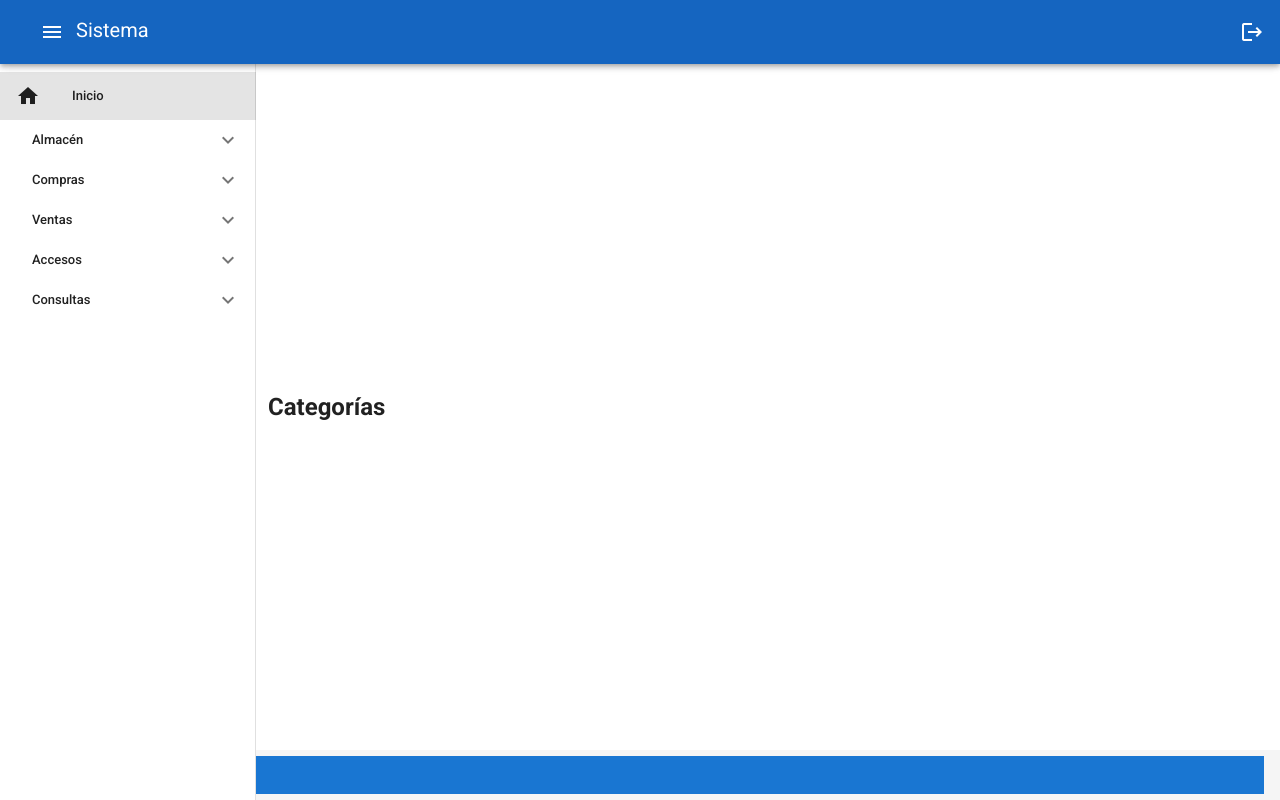
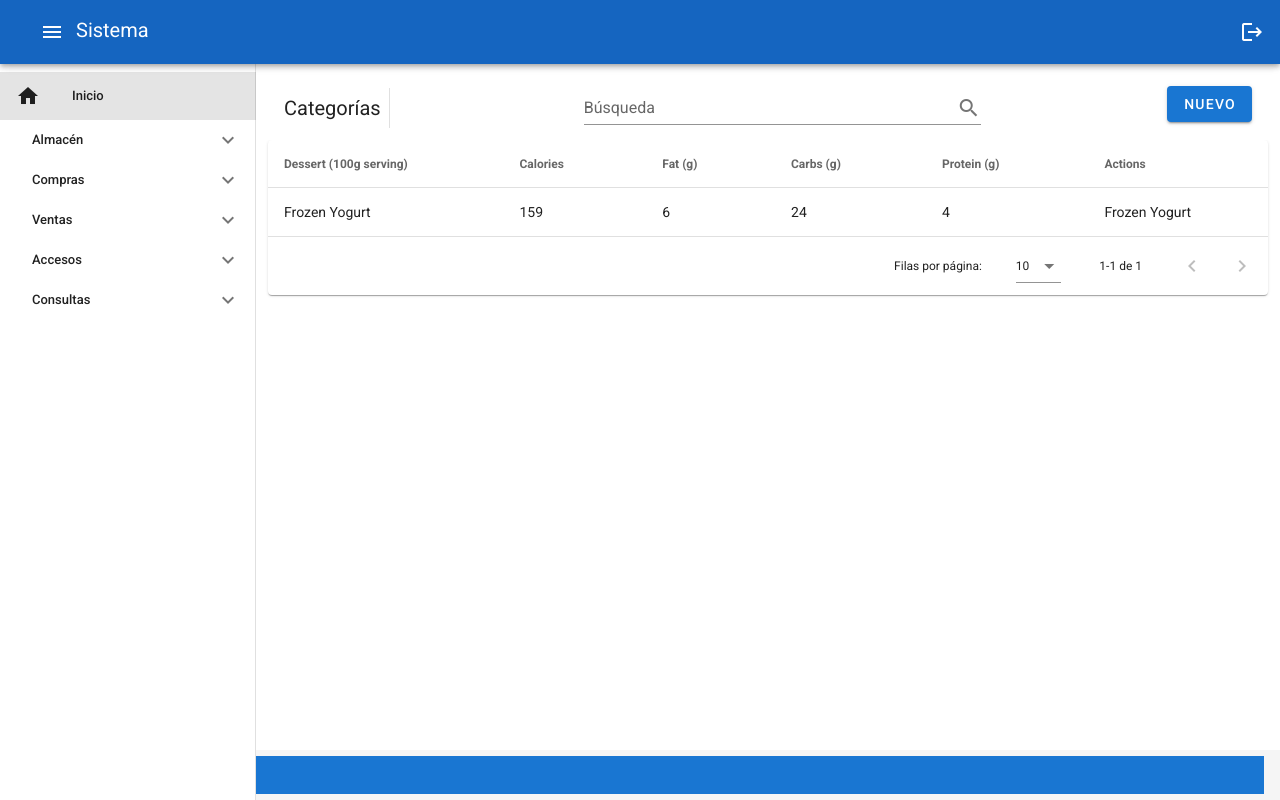
Before and after one commit to juankaenel/FrontendVueJs-SistemaVentas, a Vue app: page /category in a window 1280 px wide. Built offline with nearby package versions, Linux system fonts and the light colour scheme.

Commit message:
:art: Maquetando componente Category con datatable

```diff
--- a/src/components/Category.vue
+++ b/src/components/Category.vue
@@ -1,13 +1,181 @@
 <template>
-  <h2>Categorías</h2>
+    <v-layout align-start>
+        <v-flex>
+            <v-toolbar flat color="white">
+                <v-toolbar-title>Categorías</v-toolbar-title>
+                <v-divider
+                class="mx-2"
+                inset
+                vertical
+                ></v-divider>
+                <v-spacer></v-spacer>
+                <v-text-field class="text-xs-center" v-model="search" append-icon="search"
+                label="Búsqueda" single-line hide-details></v-text-field>
+                <v-spacer></v-spacer>
+                <v-dialog v-model="dialog" max-width="500px">
+                <template v-slot:activator="{ on }">
+                    <v-btn color="primary" dark class="mb-2" v-on="on">Nuevo</v-btn>
+                </template>
+                <v-card>
+                    <v-card-title>
+                    <span class="headline">{{ formTitle }}</span>
+                    </v-card-title>
+
+                    <v-card-text>
+                    <v-container grid-list-md>
+                        <v-layout wrap>
+                        <v-flex xs12 sm6 md4>
+                            <v-text-field v-model="editedItem.name" label="Dessert name"></v-text-field>
+                        </v-flex>
+                        <v-flex xs12 sm6 md4>
+                            <v-text-field v-model="editedItem.calories" label="Calories"></v-text-field>
+                        </v-flex>
+                        <v-flex xs12 sm6 md4>
+                            <v-text-field v-model="editedItem.fat" label="Fat (g)"></v-text-field>
+                        </v-flex>
+                        <v-flex xs12 sm6 md4>
+                            <v-text-field v-model="editedItem.carbs" label="Carbs (g)"></v-text-field>
+                        </v-flex>
+                        <v-flex xs12 sm6 md4>
+                            <v-text-field v-model="editedItem.protein" label="Protein (g)"></v-text-field>
+                        </v-flex>
+                        </v-layout>
+                    </v-container>
+                    </v-card-text>
+
+                    <v-card-actions>
+                    <v-spacer></v-spacer>
+                    <v-btn color="blue darken-1" flat @click="close">Cancelar</v-btn>
+                    <v-btn color="blue darken-1" flat @click="save">Guardar</v-btn>
+                    </v-card-actions>
+                </v-card>
+                </v-dialog>
+            </v-toolbar>
+            <v-data-table
+                :headers="headers"
+                :items="desserts"
+                :search="search"
+                class="elevation-1"
+            >
+                <template v-slot:items="props">
+                <td>{{ props.item.name }}</td>
+                <td class="text-xs-right">{{ props.item.calories }}</td>
+                <td class="text-xs-right">{{ props.item.fat }}</td>
+                <td class="text-xs-right">{{ props.item.carbs }}</td>
+                <td class="text-xs-right">{{ props.item.protein }}</td>
+                <td class="justify-center layout px-0">
+                    <v-icon
+                    small
+                    class="mr-2"
+                    @click="editItem(props.item)"
+                    >
+                    edit
+                    </v-icon>
+                    <v-icon
+                    small
+                    @click="deleteItem(props.item)"
+                    >
+                    delete
+                    </v-icon>
+                </td>
+                </template>
+                <template v-slot:no-data>
+                <v-btn color="primary" @click="initialize">Reset</v-btn>
+                </template>
+            </v-data-table>
+        </v-flex>
+    </v-layout>
 </template>
+<script>
+    export default {
+        data(){
+            return{
+                dialog: false,
+                search:'',
+                headers: [
+                {
+                    text: 'Dessert (100g serving)',
+                    align: 'left',
+                    sortable: false,
+                    value: 'name'
+                },
+                { text: 'Calories', value: 'calories' },
+                { text: 'Fat (g)', value: 'fat' },
+                { text: 'Carbs (g)', value: 'carbs' },
+                { text: 'Protein (g)', value: 'protein' },
+                { text: 'Actions', value: 'name', sortable: false }
+                ],
+                desserts: [],
+                editedIndex: -1,
+                editedItem: {
+                name: '',
+                calories: 0,
+                fat: 0,
+                carbs: 0,
+                protein: 0
+                },
+                defaultItem: {
+                name: '',
+                calories: 0,
+                fat: 0,
+                carbs: 0,
+                protein: 0
+                }
+            }
+        },
+        computed: {
+            formTitle () {
+            return this.editedIndex === -1 ? 'New Item' : 'Edit Item'
+            }
+        },
+        watch: {
+            dialog (val) {
+            val || this.close()
+            }
+        },
+        created () {
+            this.initialize()
+        },
+        methods: {
+            initialize () {
+            this.desserts = [
+                {
+                name: 'Frozen Yogurt',
+                calories: 159,
+                fat: 6.0,
+                carbs: 24,
+                protein: 4.0
+                }
+            ]
+            },
 
-<script>
-export default {
+            editItem (item) {
+            this.editedIndex = this.desserts.indexOf(item)
+            this.editedItem = Object.assign({}, item)
+            this.dialog = true
+            },
 
-}
+            deleteItem (item) {
+            const index = this.desserts.indexOf(item)
+            confirm('Are you sure you want to delete this item?') && this.desserts.splice(index, 1)
+            },
+
+            close () {
+            this.dialog = false
+            setTimeout(() => {
+                this.editedItem = Object.assign({}, this.defaultItem)
+                this.editedIndex = -1
+            }, 300)
+            },
+
+            save () {
+            if (this.editedIndex > -1) {
+                Object.assign(this.desserts[this.editedIndex], this.editedItem)
+            } else {
+                this.desserts.push(this.editedItem)
+            }
+            this.close()
+            }
+        }
+    }
 </script>
-
-<style>
-
-</style>
```
